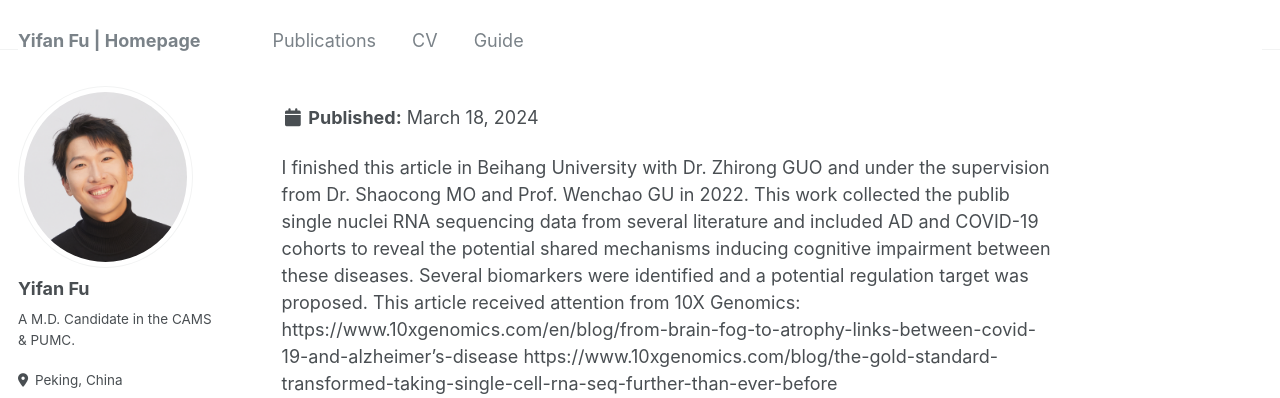
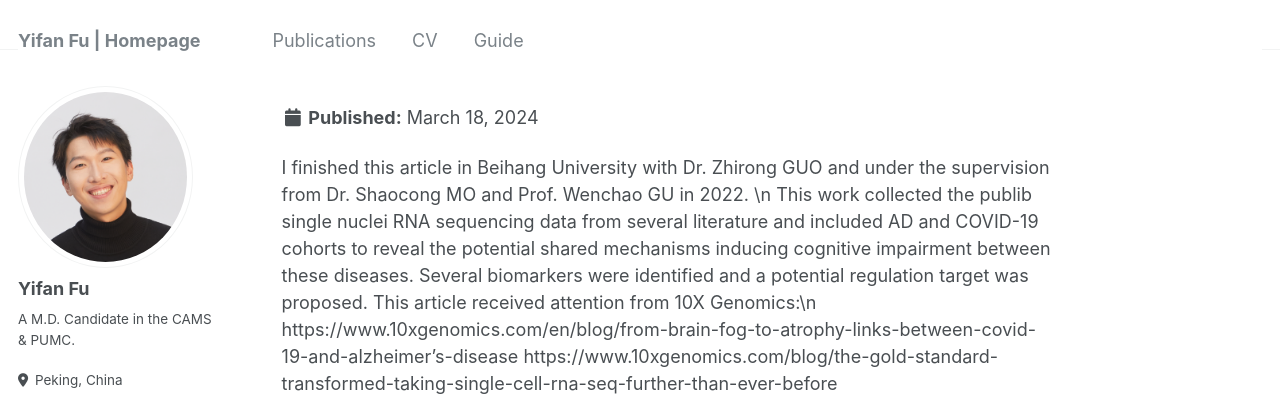
Before and after one commit to yifanfu01/yifanfu01.github.io, a Jekyll site: the page built from _publications/2009-10-01-paper-title-number-1.md, in a window 1280 px wide and 1103 px high. Shown: the top 398 px of the window. Built offline with Jekyll 4.4.1, drawn with Linux system fonts in a browser that asks for light colours; some web fonts are replaced.

```diff
--- a/_publications/2009-10-01-paper-title-number-1.md
+++ b/_publications/2009-10-01-paper-title-number-1.md
@@ -8,8 +8,8 @@ venue: 'Front Immunol'
 paperurl: 'https://doi.org/10.3389/fimmu.2022.967356'
 citation: 'Fu Y, Guo Z, Wang Y, et al. Single-nucleus RNA sequencing reveals the shared mechanisms inducing cognitive impairment between COVID-19 and Alzheimer's disease. Front Immunol. 2022;13:967356.'
 ---
-I finished this article in Beihang University with Dr. Zhirong GUO and under the supervision from Dr. Shaocong MO and Prof. Wenchao GU in 2022.
+I finished this article in Beihang University with Dr. Zhirong GUO and under the supervision from Dr. Shaocong MO and Prof. Wenchao GU in 2022. \n
 This work collected the publib single nuclei RNA sequencing data from several literature and included AD and COVID-19 cohorts to reveal the potential shared mechanisms inducing cognitive impairment between these diseases. Several biomarkers were identified and a potential regulation target was proposed.
-This article received attention from 10X Genomics:
+This article received attention from 10X Genomics:\n
 https://www.10xgenomics.com/en/blog/from-brain-fog-to-atrophy-links-between-covid-19-and-alzheimer’s-disease
 https://www.10xgenomics.com/blog/the-gold-standard-transformed-taking-single-cell-rna-seq-further-than-ever-before
```
